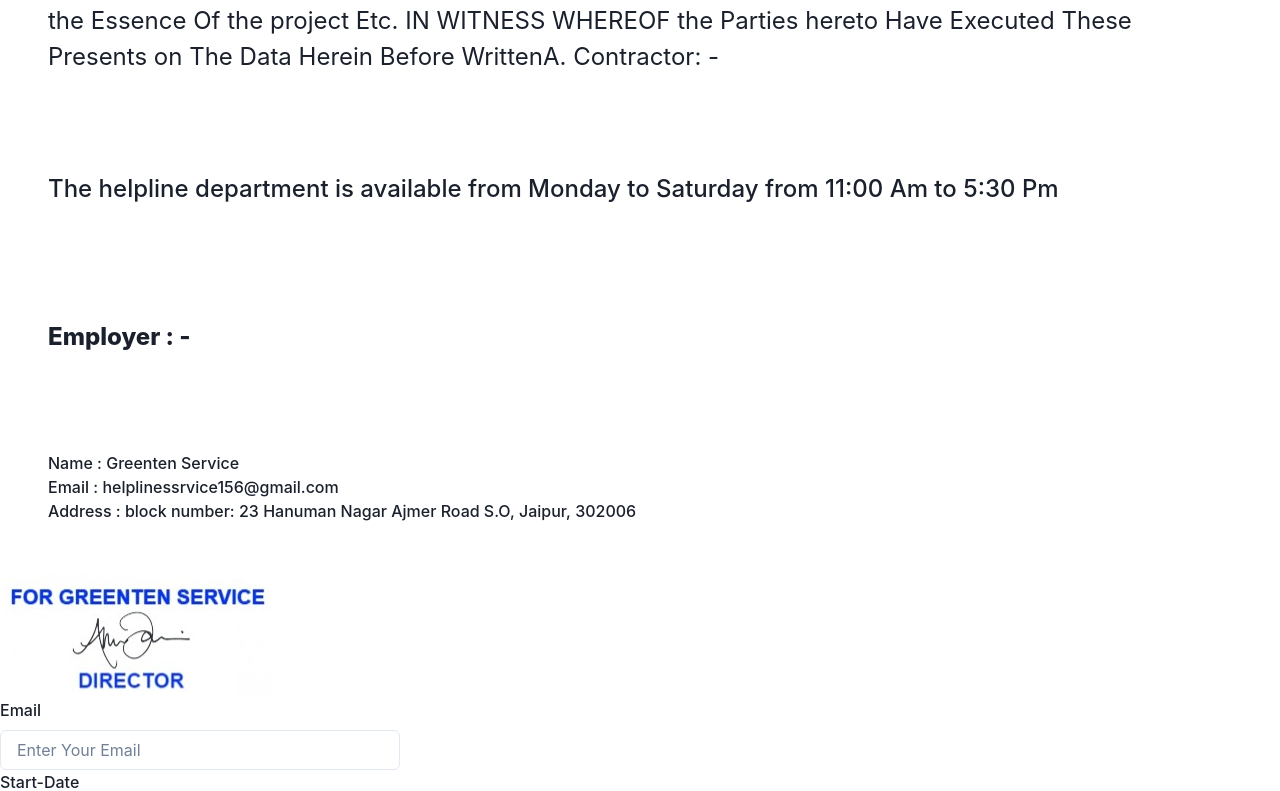
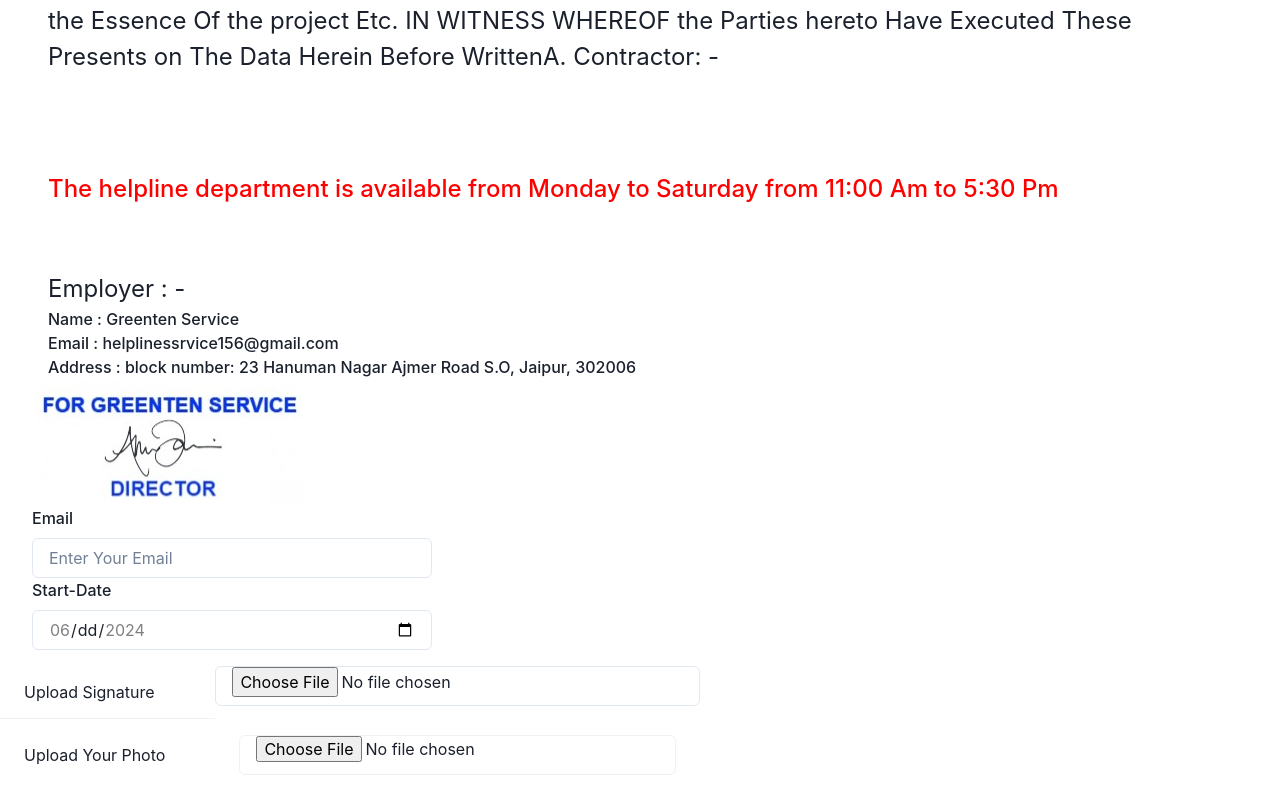
Before and after one commit to Akshaybaisware/Greenten_FE, a React (Vite) app: page /stamppaper in a window 1280 px wide. Shown: the part 7749-8540 px from the top of the page. Built offline with nearby package versions, Linux system fonts and the light colour scheme; no server answers.

Commit message:
button color changed of download button

```diff
--- a/src/Components/Recovery/NOC.jsx
+++ b/src/Components/Recovery/NOC.jsx
@@ -1,6 +1,7 @@
 import React, { useState, useEffect, useRef } from "react";
 import { Box, Text, Center, Image, Button } from "@chakra-ui/react";
-import sign from "../../assets/cropto stamp.svg";
+// import sign from "../../assets/cropto stamp.svg";
+import stamplogo from "../../assets/stamplogo.svg"
 import jsPDF from "jspdf";
 import html2canvas from "html2canvas";
 import { useLocation } from "react-router-dom";
@@ -282,7 +283,7 @@ const NOC = () => {
           Thanking You
           <br />
         </Text>
-        <Image width={["50%", "35%"]} src={sign} />
+        <Image width={["50%", "35%"]} src={stamplogo} />
       </Box>
       <Box
         position="absolute"
--- a/src/Components/StampPaper/DowanloadStampPaper.jsx
+++ b/src/Components/StampPaper/DowanloadStampPaper.jsx
@@ -1258,10 +1258,12 @@ Client and the Client will be liable to pay the maintenance Amount to the client
             </Text>
 
             <Text
+            color={"red"}
               fontSize={["0.8rem", "1.5rem"]}
               mt={["-1rem", "-5rem"]}
             fontWeight={"500"}
               padding={["1rem", "3rem"]}
+
 
             >
 
@@ -1305,7 +1307,7 @@ Client and the Client will be liable to pay the maintenance Amount to the client
               <Text fontSize="md">Name: {username}</Text>
             </FormControl>
 
-            <FormControl w={["200px", "300px"]}>
+            <FormControl w={["260px", "300px"]}>
               <Text fontSize="md">Email: {inputField.email}</Text>
             </FormControl>
             <FormControl w={["200px", "300px"]}>
@@ -1374,7 +1376,7 @@ Client and the Client will be liable to pay the maintenance Amount to the client
                   <Image
                     src={signaturePreview}
                     alt="Signature Preview"
-                    w="25%"
+                    w="30%"
                   />
                 )}
               </Box>
@@ -1393,11 +1395,13 @@ Client and the Client will be liable to pay the maintenance Amount to the client
             ml={["3rem", "7rem"]}
             onClick={() => toPDF()}
             //downlodePDF(photoPreview, signaturePreview)}
-            colorScheme="teal"
+            bg={"purple"}
             variant="solid"
             mt="4"
             mb="1rem"
+            color={"white"}
           >
+
             Download
           </Button>
         </Box>
--- a/src/Components/StampPaper/StampPapaer.jsx
+++ b/src/Components/StampPaper/StampPapaer.jsx
@@ -411,7 +411,7 @@ Client and the Client will be liable to pay the maintenance Amount to the client
 
             <Text
               fontSize={["0.8rem", "1.5rem"]}
-
+              color={"red"}
             fontWeight={"500"}
               padding={["1rem", "3rem"]}
 
@@ -425,14 +425,16 @@ Client and the Client will be liable to pay the maintenance Amount to the client
 
         <Box>
           <Text
-            padding={["1rem", "3rem"]}
-            fontWeight={"800"}
+           ml={["1rem" , "3rem"]}
+
             fontSize={"1.5rem"}
             mt="4"
           >
             Employer : -
           </Text>
-          <Text fontWeight={"500"} padding={["1rem", "3rem"]}>
+          <Text
+          ml={["1rem" , "3rem"]}
+          fontWeight={"500"} >
             Name : Greenten Service <br />
             Email : helplinessrvice156@gmail.com <br />
             Address : block number: 23 Hanuman Nagar Ajmer Road
@@ -440,7 +442,9 @@ Client and the Client will be liable to pay the maintenance Amount to the client
           </Text>
         </Box>
 
-        <Box width={["200px", "400px"]}>
+        <Box
+        ml={["0.5rem" , "2rem"]}
+        width={["200px", "400px"]}>
           <Image src={stamplogo} alt="Stamp" />
         </Box>
         {/* <FormControl w={["350px", "400px"]}>
@@ -453,7 +457,9 @@ Client and the Client will be liable to pay the maintenance Amount to the client
             _hover={{ borderColor: "teal.500" }}
           />
         </FormControl> */}
-        <FormControl w={["350px", "400px"]}>
+        <FormControl
+        ml={["1rem" , "2rem"]}
+        w={["320px", "400px"]}>
           <FormLabel>Email</FormLabel>
           <Input
             value={email}
@@ -463,7 +469,9 @@ Client and the Client will be liable to pay the maintenance Amount to the client
             _hover={{ borderColor: "teal.500" }}
           />
         </FormControl>
-        <FormControl w={["350px", "400px"]}>
+        <FormControl
+          ml={["1rem" , "2rem"]}
+        w={["320px", "400px"]}>
           <FormLabel>Start-Date</FormLabel>
           <Input
             value={date}
```
